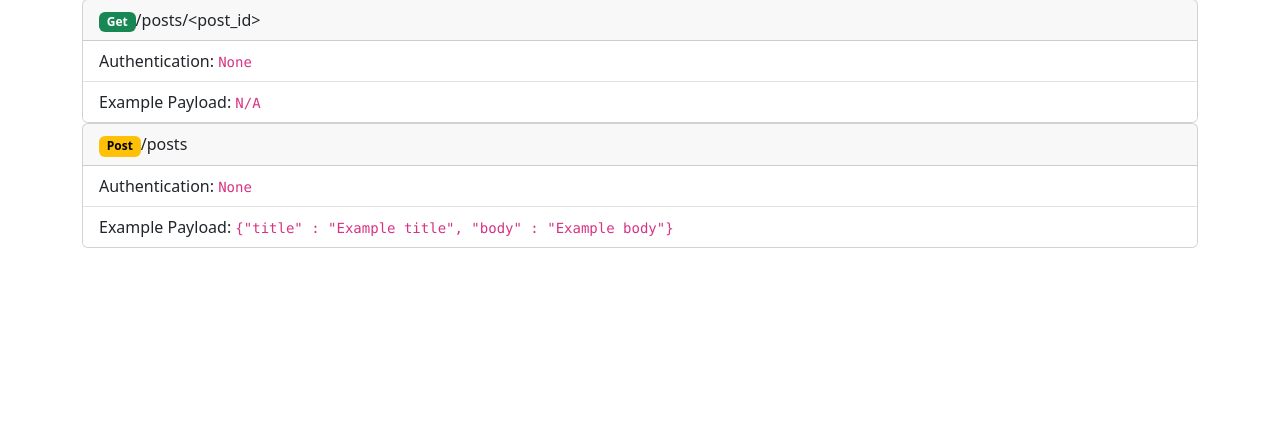
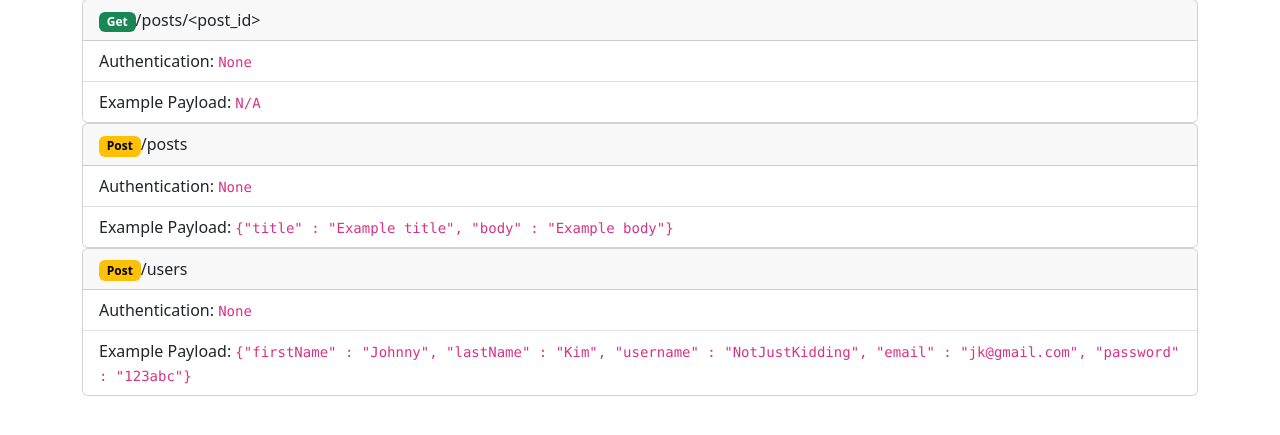
Before and after one commit to aidankahng/ct-06-flask-blog-api, a Flask app: page / in a window 1280 px wide. Shown: the part 237-672 px from the top of the page. Run offline with Flask 3, Linux system fonts and the light colour scheme.

Commit message:
added card for /users

```diff
--- a/app/templates/index.html
+++ b/app/templates/index.html
@@ -42,6 +42,17 @@
                     </ul>
                 </div>
             </div>
+            <div class="col-12">
+                <div class="card">
+                    <div class="card-header">
+                    <span class="badge text-bg-warning">Post</span>/users
+                    </div>
+                    <ul class="list-group list-group-flush">
+                        <li class="list-group-item">Authentication: <code>None</code></li>
+                        <li class="list-group-item">Example Payload: <code>{"firstName" : "Johnny", "lastName" : "Kim", "username" : "NotJustKidding", "email" : "jk@gmail.com", "password" : "123abc"}</code> </li>
+                    </ul>
+                </div>
+            </div>
         </div>
     </div>
 
```
